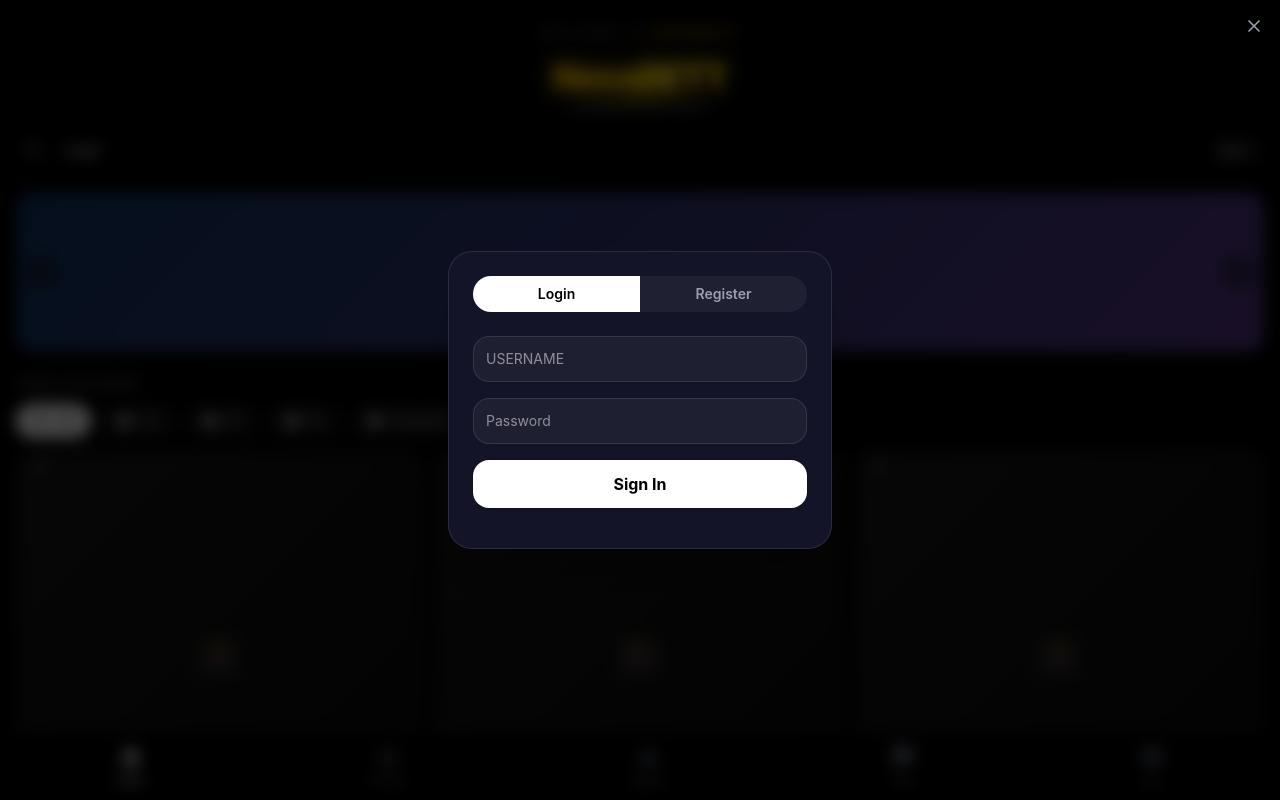
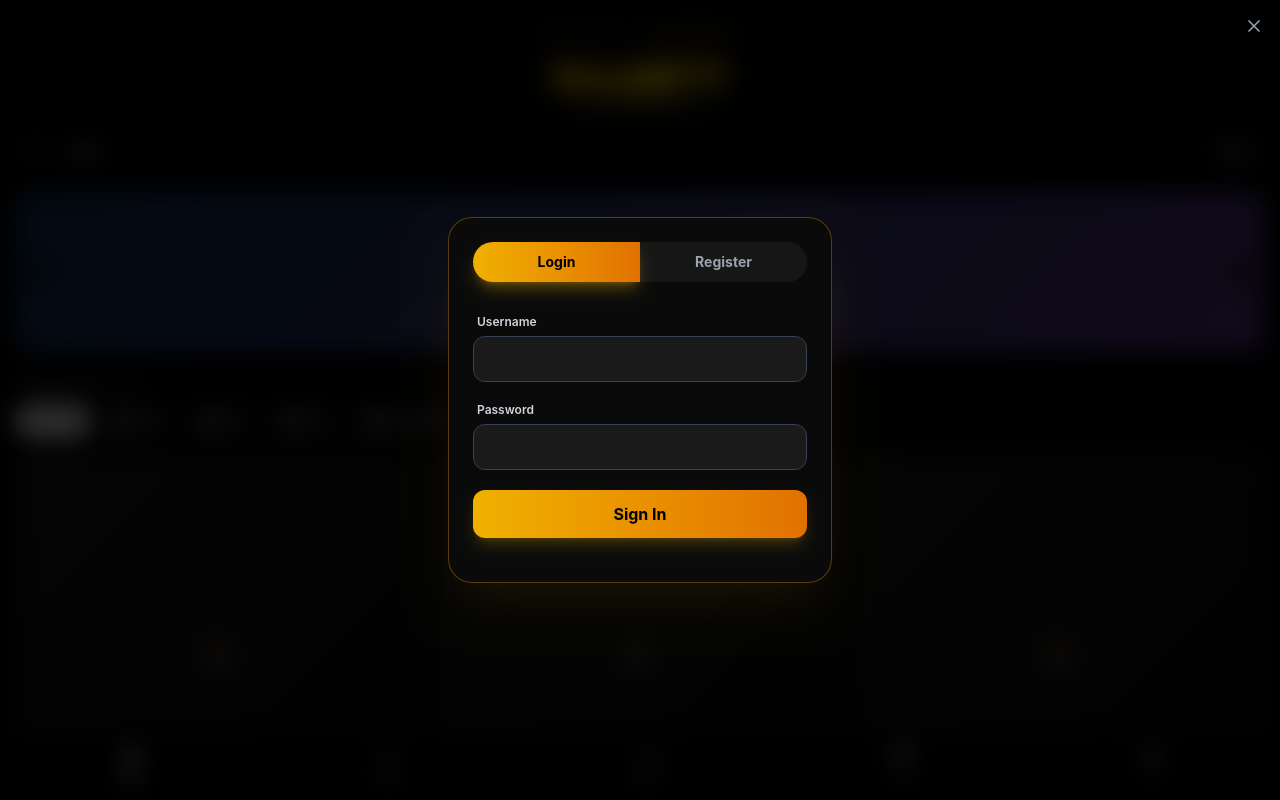
Before and after one commit to ccorryxx-bot/novabett, a Vue app: page /home in a window 1280 px wide. Both pictures are taken after a click on the button "Login". Shown: the top 800 px of the page. Built offline with nearby package versions, Linux system fonts and the light colour scheme; grey boxes are pictures that could not be loaded.

Commit message:
Luxury register form, auth modal trigger on protected route, token fix

```diff
--- a/src/pages/HomePage.vue
+++ b/src/pages/HomePage.vue
@@ -7,7 +7,7 @@
           Welcome to <span class="text-yellow-400">NovaBETT</span>
         </p>
 
-        <!-- Brand Name with animated glow (no jackpot banner) -->
+        <!-- Brand Name with animated glow -->
         <div class="text-center">
           <h1 class="text-4xl font-black tracking-tighter relative inline-block">
             <span class="bg-gradient-to-r from-yellow-300 via-amber-400 to-yellow-300 bg-clip-text text-transparent animate-shimmer bg-[length:200%_auto] drop-shadow-[0_0_15px_rgba(251,191,36,0.5)]">
@@ -24,9 +24,8 @@
             <button @click="toggleSearch" class="text-gray-400 hover:text-white transition-colors p-2 rounded-full hover:bg-white/10 pointer-events-auto">
               <svg class="w-5 h-5" fill="none" stroke="currentColor" viewBox="0 0 24 24"><path stroke-linecap="round" stroke-linejoin="round" stroke-width="2" d="M21 21l-6-6m2-5a7 7 0 11-14 0 7 7 0 0114 0z"/></svg>
             </button>
-            <!-- Single Login button (when logged out) -->
             <template v-if="!isLoggedIn">
-              <button @click="showAuthModal = true" class="text-sm font-semibold text-gray-300 hover:text-white transition-colors">Login</button>
+              <button @click="showAuthModal = true; authTab = 'login'" class="text-sm font-semibold text-gray-300 hover:text-white transition-colors">Login</button>
             </template>
           </div>
           <div class="flex items-center gap-2">
@@ -167,35 +166,63 @@
       </div>
     </nav>
 
-    <!-- ===== AUTH MODAL (Login / Register Tabs) ===== -->
+    <!-- ===== AUTH MODAL (Luxury Login / Register Tabs) ===== -->
     <Teleport to="body">
       <Transition name="modal">
-        <div v-if="showAuthModal" class="fixed inset-0 z-50 flex items-center justify-center bg-black/70 backdrop-blur-sm" @click.self="showAuthModal = false">
-          <div class="bg-[#141428] border border-white/10 rounded-3xl w-full max-w-sm p-6 shadow-2xl animate-slide-up max-h-[90vh] overflow-y-auto">
+        <div v-if="showAuthModal" class="fixed inset-0 z-50 flex items-center justify-center bg-black/80 backdrop-blur-md" @click.self="showAuthModal = false">
+          <div class="bg-[#0a0a0a] border border-yellow-600/40 rounded-3xl w-full max-w-sm p-6 shadow-2xl shadow-yellow-500/10 animate-slide-up max-h-[90vh] overflow-y-auto">
             <!-- Tabs -->
-            <div class="flex mb-6">
-              <button @click="authTab = 'login'" :class="authTab === 'login' ? 'bg-white text-black' : 'bg-white/5 text-gray-400'" class="flex-1 py-2 rounded-l-full text-sm font-semibold transition-colors">Login</button>
-              <button @click="authTab = 'register'" :class="authTab === 'register' ? 'bg-blue-600 text-white' : 'bg-white/5 text-gray-400'" class="flex-1 py-2 rounded-r-full text-sm font-semibold transition-colors">Register</button>
+            <div class="flex mb-8">
+              <button @click="authTab = 'login'" class="flex-1 py-2.5 rounded-l-full text-sm font-bold transition-all duration-300"
+                :class="authTab === 'login' ? 'bg-gradient-to-r from-yellow-500 to-amber-600 text-black shadow-lg shadow-yellow-500/30' : 'bg-white/5 text-gray-400 hover:bg-white/10'">
+                Login
+              </button>
+              <button @click="authTab = 'register'" class="flex-1 py-2.5 rounded-r-full text-sm font-bold transition-all duration-300"
+                :class="authTab === 'register' ? 'bg-gradient-to-r from-yellow-500 to-amber-600 text-black shadow-lg shadow-yellow-500/30' : 'bg-white/5 text-gray-400 hover:bg-white/10'">
+                Register
+              </button>
             </div>
 
             <!-- Login Form -->
-            <div v-if="authTab === 'login'" class="space-y-4">
-              <input v-model="loginUsername" placeholder="Username" class="w-full p-3 rounded-2xl bg-white/5 border border-white/10 text-white uppercase focus:outline-none focus:border-white/30 transition-all text-sm" @input="loginUsername = loginUsername.toUpperCase()" />
-              <input v-model="loginPassword" type="password" placeholder="Password" class="w-full p-3 rounded-2xl bg-white/5 border border-white/10 text-white focus:outline-none focus:border-white/30 transition-all text-sm" />
-              <button @click="doLogin" :disabled="loginLoading" class="w-full bg-white hover:bg-gray-200 text-black font-bold py-3 rounded-2xl shadow transition-all disabled:opacity-50">{{ loginLoading ? 'Signing In...' : 'Sign In' }}</button>
+            <div v-if="authTab === 'login'" class="space-y-5">
+              <div>
+                <label class="block text-gray-300 text-xs font-semibold mb-1.5 ml-1">Username</label>
+                <input v-model="loginUsername" type="text" class="w-full p-3 rounded-xl bg-[#1a1a1a] border border-gray-700 text-white placeholder-transparent focus:outline-none focus:border-yellow-500 focus:ring-1 focus:ring-yellow-500/50 transition-all text-sm" @input="loginUsername = loginUsername.toUpperCase()" />
+              </div>
+              <div>
+                <label class="block text-gray-300 text-xs font-semibold mb-1.5 ml-1">Password</label>
+                <input v-model="loginPassword" type="password" class="w-full p-3 rounded-xl bg-[#1a1a1a] border border-gray-700 text-white placeholder-transparent focus:outline-none focus:border-yellow-500 focus:ring-1 focus:ring-yellow-500/50 transition-all text-sm" />
+              </div>
+              <button @click="doLogin" :disabled="loginLoading" class="w-full bg-gradient-to-r from-yellow-500 to-amber-600 text-black font-bold py-3 rounded-xl shadow-lg shadow-yellow-500/20 hover:shadow-yellow-500/40 transition-all disabled:opacity-50 disabled:cursor-not-allowed">
+                {{ loginLoading ? 'Signing In...' : 'Sign In' }}
+              </button>
               <p class="text-red-400 text-sm text-center">{{ loginError }}</p>
             </div>
 
-            <!-- Register Form -->
-            <div v-else class="space-y-4">
-              <input v-model="regUsername" placeholder="Username" class="w-full p-3 rounded-2xl bg-white/5 border border-white/10 text-white uppercase focus:outline-none focus:border-white/30 transition-all text-sm" @input="regUsername = regUsername.toUpperCase()" />
-              <input v-model="regPhone" type="tel" placeholder="Phone (9...)" class="w-full p-3 rounded-2xl bg-white/5 border border-white/10 text-white focus:outline-none focus:border-white/30 transition-all text-sm" />
-              <input v-model="regPassword" type="password" placeholder="Password" class="w-full p-3 rounded-2xl bg-white/5 border border-white/10 text-white focus:outline-none focus:border-white/30 transition-all text-sm" />
-              <button @click="doRegister" :disabled="regLoading" class="w-full bg-blue-600 hover:bg-blue-500 text-white font-bold py-3 rounded-2xl shadow transition-all disabled:opacity-50">{{ regLoading ? 'Creating Account...' : 'Join NovaBETT' }}</button>
+            <!-- Register Form (Luxury Premium) -->
+            <div v-else class="space-y-5">
+              <div>
+                <label class="block text-gray-300 text-xs font-semibold mb-1.5 ml-1">Username</label>
+                <input v-model="regUsername" type="text" class="w-full p-3 rounded-xl bg-[#1a1a1a] border border-gray-700 text-white placeholder-transparent focus:outline-none focus:border-yellow-500 focus:ring-1 focus:ring-yellow-500/50 transition-all text-sm" @input="regUsername = regUsername.toUpperCase()" />
+                <p class="text-[10px] text-gray-500 mt-1 ml-1">e.g. MOEMOE</p>
+              </div>
+              <div>
+                <label class="block text-gray-300 text-xs font-semibold mb-1.5 ml-1">Password</label>
+                <input v-model="regPassword" type="password" class="w-full p-3 rounded-xl bg-[#1a1a1a] border border-gray-700 text-white placeholder-transparent focus:outline-none focus:border-yellow-500 focus:ring-1 focus:ring-yellow-500/50 transition-all text-sm" />
+                <p class="text-[10px] text-gray-500 mt-1 ml-1">e.g. moe#223</p>
+              </div>
+              <div>
+                <label class="block text-gray-300 text-xs font-semibold mb-1.5 ml-1">Phone Number</label>
+                <input v-model="regPhone" type="tel" class="w-full p-3 rounded-xl bg-[#1a1a1a] border border-gray-700 text-white placeholder-transparent focus:outline-none focus:border-yellow-500 focus:ring-1 focus:ring-yellow-500/50 transition-all text-sm" />
+                <p class="text-[10px] text-gray-500 mt-1 ml-1">e.g. 09123456789 or 9123456789</p>
+              </div>
+              <button @click="doRegister" :disabled="regLoading" class="w-full bg-gradient-to-r from-yellow-500 to-amber-600 text-black font-bold py-3 rounded-xl shadow-lg shadow-yellow-500/20 hover:shadow-yellow-500/40 transition-all disabled:opacity-50 disabled:cursor-not-allowed">
+                {{ regLoading ? 'Creating Account...' : 'Join NovaBETT' }}
+              </button>
               <p class="text-red-400 text-sm text-center">{{ regError }}</p>
             </div>
 
-            <button @click="showAuthModal = false" class="absolute top-4 right-4 text-gray-400 hover:text-white"><svg class="w-5 h-5" fill="none" stroke="currentColor" viewBox="0 0 24 24"><path stroke-linecap="round" stroke-linejoin="round" stroke-width="2" d="M6 18L18 6M6 6l12 12"/></svg></button>
+            <button @click="showAuthModal = false" class="absolute top-4 right-4 text-gray-400 hover:text-white transition-colors"><svg class="w-5 h-5" fill="none" stroke="currentColor" viewBox="0 0 24 24"><path stroke-linecap="round" stroke-linejoin="round" stroke-width="2" d="M6 18L18 6M6 6l12 12"/></svg></button>
           </div>
         </div>
       </Transition>
@@ -224,10 +251,12 @@
 <script setup>
 import { ref, computed, onMounted } from 'vue'
 import { useI18n } from 'vue-i18n'
+import { useRoute } from 'vue-router'
 import { supabase } from '@/lib/supabase'
 import DepositModal from '@/components/DepositModal.vue'
 import WithdrawModal from '@/components/WithdrawModal.vue'
 
+const route = useRoute()
 const { locale } = useI18n()
 const currentLang = ref(locale.value)
 const toggleLanguage = () => {
@@ -257,8 +286,13 @@ const showAuthModal = ref(false)
 const authTab = ref('login') // 'login' or 'register'
 
 onMounted(async () => {
-  // Ensure modals are hidden on load
-  showAuthModal.value = false
+  // Check if we should open auth modal from router redirect
+  if (route.query.auth === 'login') {
+    showAuthModal.value = true
+    authTab.value = 'login'
+    // Remove query param without reload
+    window.history.replaceState({}, document.title, window.location.pathname)
+  }
   const { data: { session } } = await supabase.auth.getSession()
   if (session) await loadUserInfo()
   const savedLang = localStorage.getItem('lang')
@@ -284,7 +318,7 @@ async function fetchBalance() {
   try {
     const { data: { user } } = await supabase.auth.getUser()
     if (!user) return
-    const { data: wallet } = await supabase.from('wallets').select('main_balance').select('main_balance').eq('user_id', user.id).single()
+    const { data: wallet } = await supabase.from('wallets').select('main_balance').eq('user_id', user.id).single()
     mainBalance.value = wallet?.main_balance || 0
   } catch (e) { console.error(e) } finally { balanceLoading.value = false }
 }
@@ -300,8 +334,12 @@ async function doLogin() {
   loginLoading.value = true
   try {
     const email = `${loginUsername.value.toUpperCase()}@novabett.internal`
-    const { error } = await supabase.auth.signInWithPassword({ email, password: loginPassword.value })
+    const { data, error } = await supabase.auth.signInWithPassword({ email, password: loginPassword.value })
     if (error) throw error
+    // Store token
+    if (data.session?.access_token) {
+      localStorage.setItem('sb_token', data.session.access_token)
+    }
     await loadUserInfo()
     showAuthModal.value = false
     loginUsername.value = ''; loginPassword.value = ''
@@ -327,14 +365,18 @@ async function doRegister() {
     const data = await res.json()
     if (data.error) throw new Error(data.error)
     const email = `${regUsername.value.toUpperCase()}@novabett.internal`
-    await supabase.auth.signInWithPassword({ email, password: regPassword.value })
+    const { data: loginData, error: loginError } = await supabase.auth.signInWithPassword({ email, password: regPassword.value })
+    if (loginError) throw loginError
+    if (loginData.session?.access_token) {
+      localStorage.setItem('sb_token', loginData.session.access_token)
+    }
     await loadUserInfo()
     showAuthModal.value = false
     regUsername.value = ''; regPhone.value = ''; regPassword.value = ''
   } catch (e) { regError.value = e.message } finally { regLoading.value = false }
 }
 
-// Jackpot (still kept but not displayed, just logic)
+// Jackpot logic (unused but kept)
 const jackpot = ref(893619157998)
 const displayedJackpot = ref('893,619,157,998')
 const formatNumber = (num) => new Intl.NumberFormat('en-US').format(num)
--- a/src/router/index.js
+++ b/src/router/index.js
@@ -10,7 +10,7 @@ import AdminDashboard from '@/pages/AdminDashboard.vue'
 
 const routes = [
   { path: '/', redirect: '/home' },
-  { path: '/home', component: HomePage }, // No auth required
+  { path: '/home', component: HomePage },
   { path: '/promotions', component: PromotionsPage, meta: { requiresAuth: true } },
   { path: '/agent', component: AgentDashboard, meta: { requiresAuth: true } },
   { path: '/service', component: ServicePage, meta: { requiresAuth: true } },
@@ -28,7 +28,8 @@ const router = createRouter({
 router.beforeEach((to, from, next) => {
   const isAuthenticated = localStorage.getItem('sb_token')
   if (to.meta.requiresAuth && !isAuthenticated) {
-    next('/home') // redirect to home instead of login
+    // Redirect to Home with query parameter to trigger login modal
+    next('/home?auth=login')
   } else {
     next()
   }
```
